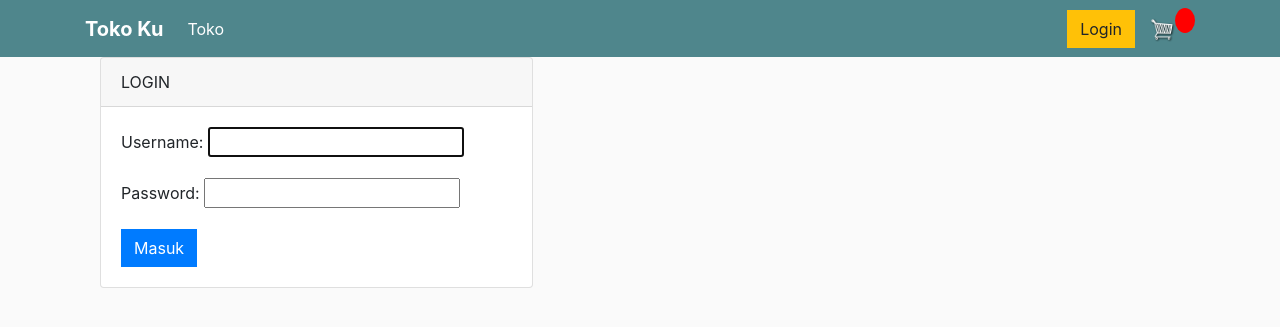
After one commit to muhhylmi/django_tokoKu, a Django app: page /login/ in a window 1280 px wide. The commit adds this page. Shown: the top 327 px of the page. Run offline with Django 3.2, Linux system fonts and the light colour scheme; some libraries are stand-ins or nearby versions.

Commit message:
add paypal payment integration, add login and logout view

```diff
--- a/ecommerce/settings.py
+++ b/ecommerce/settings.py
@@ -125,6 +125,10 @@ STATICFILES_DIRS = [
     BASE_DIR, 'static'
 ]
 
+LOGIN_REDIRECT_URL = "store"
+
+LOGIN_URL = 'login'
+
 MEDIA_URL = '/images/'
 
 MEDIA_ROOT = os.path.join(BASE_DIR, 'static/images')
--- /dev/null
+++ b/store/templates/registration/login.html
@@ -0,0 +1,34 @@
+{% extends 'store/main.html' %}
+
+
+{% block content %}
+
+
+    {% if user.is_authenticated %}
+        <meta http-equiv="refresh" content="0; url={% url 'store' %}">
+    {% else %}
+
+    <div class="container">
+        <div class="row">
+            <div class="col-md-5">
+                <div class="card">
+                    <div class="card-header">
+                        LOGIN
+                    </div>
+                    <div class="card-body">
+                        <form method="POST">
+                            {% csrf_token %}
+
+                            {{form.as_p}}
+
+                            <button class="btn btn-primary">Masuk</button>
+                        </form>
+                    </div>
+                </div>
+            </div>
+        </div>
+    </div>
+    {% endif %}
+
+
+{% endblock %}
--- a/store/templates/store/main.html
+++ b/store/templates/store/main.html
@@ -81,11 +81,11 @@
                 <ul class="navbar-nav mt-3">
                   <li class="nav-item"><p class="nav-link">halo, {{user}}</p></li>
                   <li class="nav-item">
-                    <a class="btn btn-dark" href="/admin/logout">logout</a>
+                    <a class="btn btn-dark" href="{% url 'logout' %}">logout</a>
                   </li>
                 </ul>
                 {% else %}
-                <a href="/admin"class="btn btn-warning">Login</a>
+                <a href=" {% url 'login' %}"class="btn btn-warning">Login</a>
 
                 {% endif %}
 
--- a/store/urls.py
+++ b/store/urls.py
@@ -1,8 +1,12 @@
 from django.urls import path
 from . import views
+from django.contrib.auth.views import LoginView, LogoutView
+
 
 urlpatterns = [
     path('', views.store, name='store'),
+    path('login/', LoginView.as_view(), name="login"),
+    path('logout/', LogoutView.as_view(next_page='store'), name="logout"),
     path('cart/', views.cart, name='cart'),
     path('checkout/', views.checkout, name='checkout'),
     path('update_item/', views.updateItem, name="update_item"),
--- a/store/views.py
+++ b/store/views.py
@@ -79,7 +79,7 @@ def processOrder(request):
     total = float(data['form']['total'])
     order.transaction_id = transaction_id
 
-    if total == order.get_cart_total:
+    if total == float(order.get_cart_total):
         order.complete = True
     order.save()
 
```
Also changed, not shown: store/templates/store/checkout.html (+40 -8 lines), db.sqlite3.
